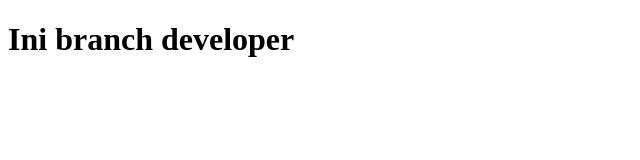
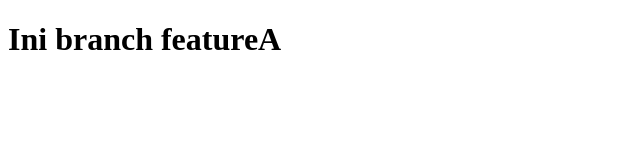
Before and after one commit to nuruslaily/pelatihan, a plain HTML site: page index.html in a window 1280 px wide. Shown: the full height of the page, 0-640 px from the left. Drawn offline with Linux system fonts and the light colour scheme.

Commit message:
Update index.html

```diff
--- a/index.html
+++ b/index.html
@@ -7,6 +7,6 @@
     <title>Document</title>
   </head>
   <body>
-    <h1>Ini branch developer</h1>
+    <h1>Ini branch featureA</h1>
   </body>
 </html>
```
